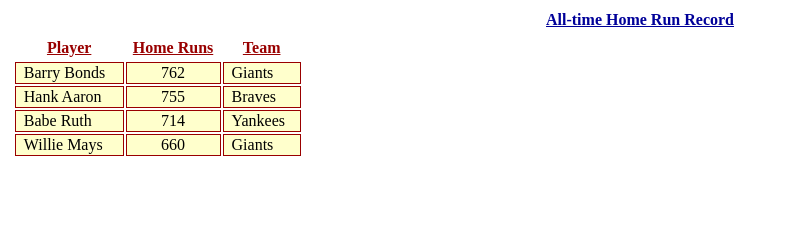
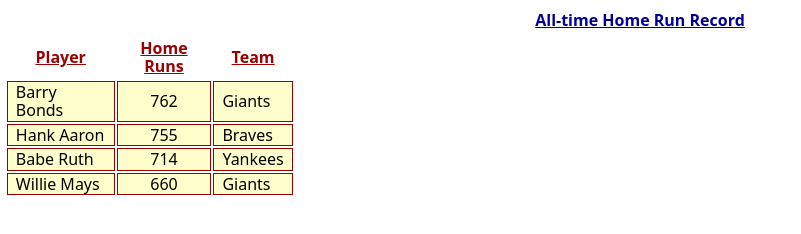
Before and after one commit to LagginLogan/logan_portfolio, a plain HTML site: page index.html in a window 1280 px wide. Shown: the whole page, without its empty margins (0-801 px from the left). Drawn offline with Linux system fonts and the light colour scheme; files that its build step writes are made by us from their sources.

Commit message:
Style Edits and HTML
Moved files to better folders, copying some initial setup from broken_page HTML, figuring out how this all still works tbh

```diff
--- a/css/style.css
+++ b/css/style.css
@@ -1,5 +1,4 @@
-
-  h1  {
+h1  {
     color: #009;
     font-size: 1em;
     margin-bottom: .3em;
--- a/index.html
+++ b/index.html
@@ -1,9 +1,17 @@
+<!-- Setup Section -->
 <!DOCTYPE HTML>
 <html>
 <head>
 <meta charset="UTF-8">
-<title>Embedded Style Sheet</title>
-<link href="style.css" rel="stylesheet">
+<title>Logan's Portfolio Page</title>
+<link href="css/style.css" rel="stylesheet">
+<!-- Google fonts (we're seeing if it's ok to omit the 3rd line here) -->
+<link rel="preconnect" href="https://fonts.googleapis.com">
+<link rel="preconnect" href="https://fonts.gstatic.com" crossorigin>
+<!-- modern normalize for cross-browser compatibility -->
+<link href="css/modern-normalize.css" rel="stylesheet">
+
+<!-- Where the actual content starts -->
 </head>
 <body>
 
```
